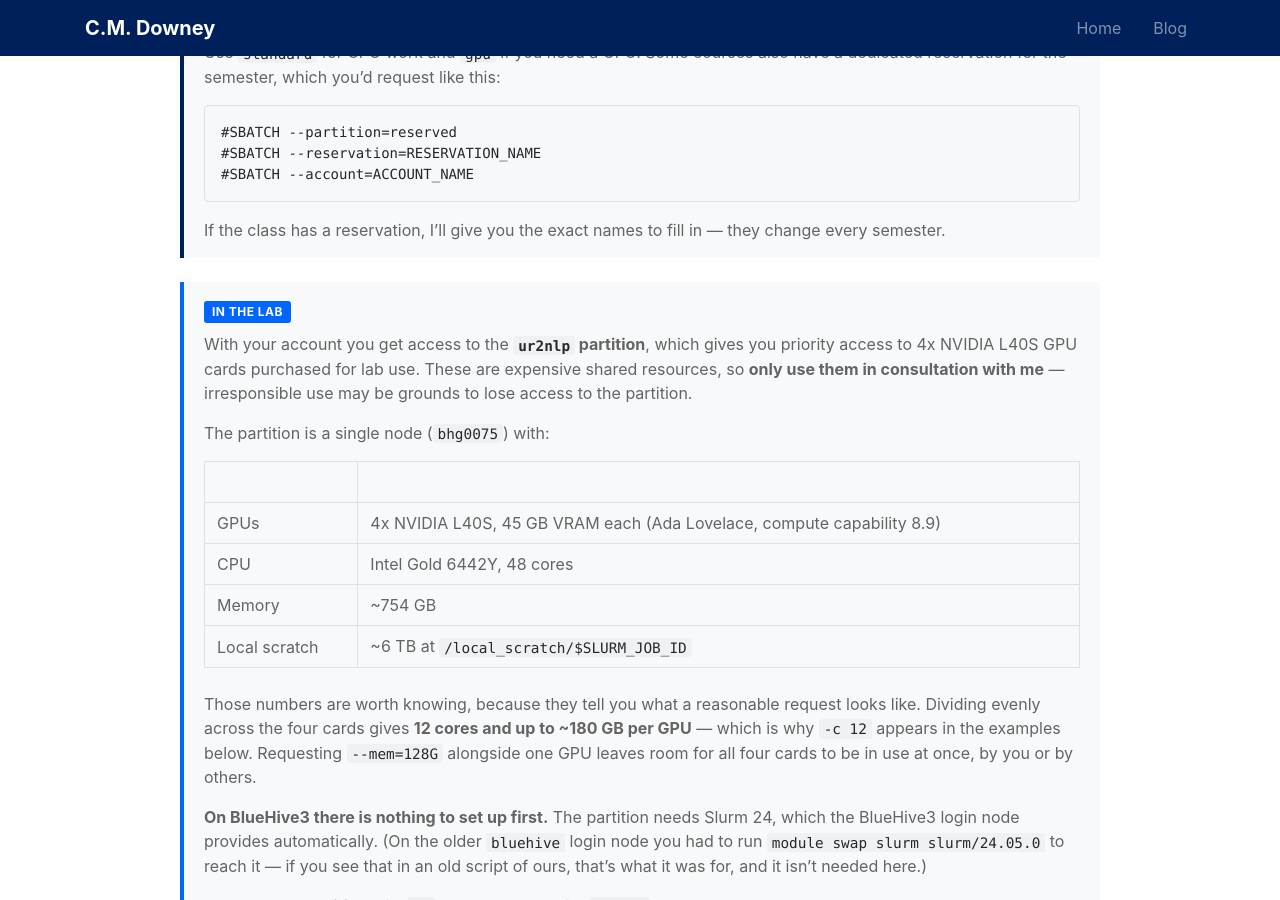
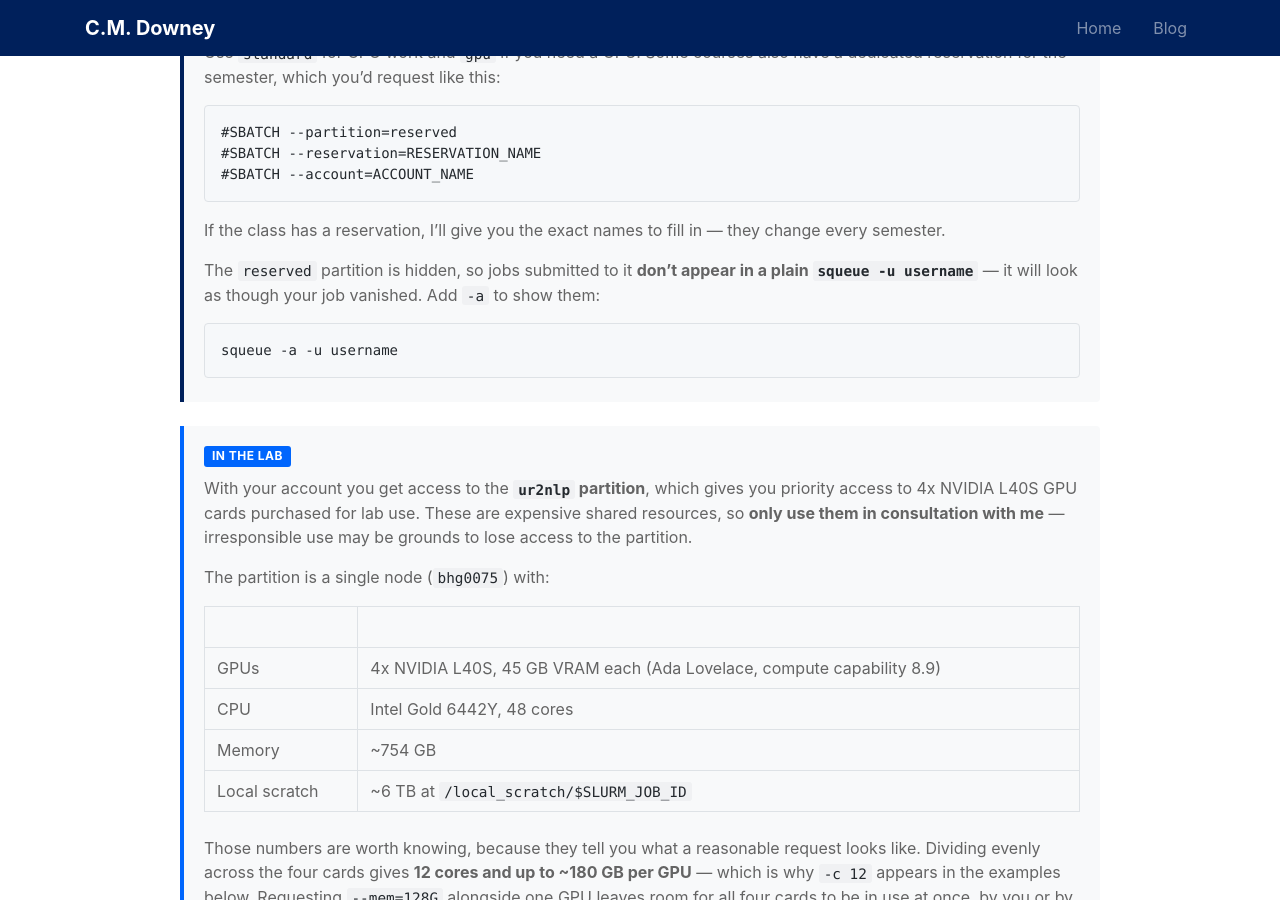
Before and after one commit to cmdowney88/cmdowney88.github.io, a Jekyll site: the page built from guides/cluster-setup.md, in a window 1280 px wide and 900 px high, scrolled down 7109 px. Built offline with Jekyll 4.4.1, drawn with Linux system fonts in a browser that asks for light colours.

Commit message:
guides: note that reservation jobs need squeue -a

````diff
--- a/guides/cluster-setup.md
+++ b/guides/cluster-setup.md
@@ -299,6 +299,13 @@ reservation for the semester, which you'd request like this:
 
 If the class has a reservation, I'll give you the exact names to fill in — they change every
 semester.
+
+The `reserved` partition is hidden, so jobs submitted to it **don't appear in a plain
+`squeue -u username`** — it will look as though your job vanished. Add `-a` to show them:
+
+```bash
+squeue -a -u username
+```
 </div>
 
 <div class="audience for-lab" markdown="1">
````
